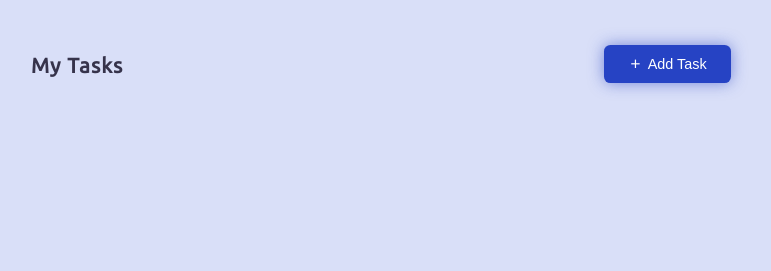
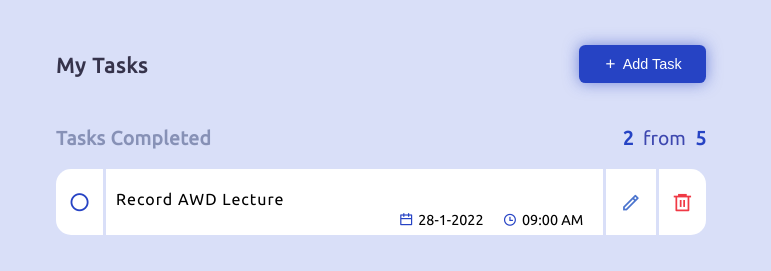
Before and after one commit to karamzomlot/ToDoApp-Karam, a plain HTML site: page index.html in a window 1280 px wide. Shown: the part 104-375 px from the top of the page, without its empty margins (259-1030 px from the left). Drawn offline with Linux system fonts and the light colour scheme.

Commit message:
Finish Results (View) Section & Single Task with Done button js just

```diff
--- a/css/style.css
+++ b/css/style.css
@@ -57,7 +57,7 @@ button, .btn{
 --------------------------------------------------------------------*/
 .page-header{
     width: 100%;
-    max-width: 700px;
+    max-width: 650px;
     margin: auto;
     margin-bottom: 3rem;
     text-align: center;
@@ -76,7 +76,7 @@ button, .btn{
 
 .page-main{
     width: 100%;
-    max-width: 700px;
+    max-width: 650px;
     margin: auto;
 }
 
@@ -156,6 +156,7 @@ button, .btn{
     height:0;
     overflow:hidden;
     transition:height .5s ease-out;
+    margin-bottom: 1.5rem;
 }
 
 .add-sec .add-form.open-form{
@@ -215,3 +216,148 @@ button, .btn{
 .add-sec .add-form .save-btn .icon{
     margin-right: 5px;
 }
+
+/* -----------------------------------------------------------------
+    Style View Section
+--------------------------------------------------------------------*/
+.view-sec .tasks-info{
+    display: flex;
+    justify-content: space-between;
+    align-items: center;
+    margin-bottom: 1.2rem;
+}
+
+.tasks-info .sec-title{
+    color: #8791b6;
+    letter-spacing: .5px;
+    font-size: 1.2rem;
+}
+
+.tasks-info .nums{
+    font-size: 1.2rem;
+    color: var(--ButtonColor);
+    font-weight: bold;
+}
+
+.tasks-info .nums .from{
+    display: inline-block;
+    margin: 0 5px;
+    font-weight: 500;
+    color: var(--HeadingColor);
+}
+
+
+/* -----------------------------------------------------------------
+    Style Tasks List Section
+--------------------------------------------------------------------*/
+.view-sec .tasks-list{
+    list-style-type: none;
+}
+
+.tasks-list .single-task{
+    display: flex;
+    background-color: #FFF;
+    border-radius: 15px;
+    overflow: hidden;
+    margin: 10px 0;
+    transition: background-color .5s ease, opacity .7s ease;
+}
+
+.single-task.done-task {
+    opacity: .4;
+}
+
+.tasks-list .single-task .done-btn {
+    flex-basis: 8%;
+    min-width: 50px;
+    display: flex;
+    justify-content: center;
+    align-items: center;
+    border: none;
+    outline: none;
+    background: none;
+    border-right: 3px solid #D9DFF8;
+    font-size: 1.35rem;
+    cursor: pointer;
+    color: #2643C4;
+    padding: 7px;
+    transition: color .5s ease, border-right .5s ease;
+}
+
+.single-task .not-done-icon {
+    display: block;
+}
+
+.single-task .done-icon {
+    display: none;
+}
+
+.single-task.done-task .not-done-icon {
+    display: none;
+}
+
+.single-task.done-task .done-icon {
+    display: block;
+}
+
+.tasks-list .single-task .task-details {
+    flex-basis: 85%;
+    padding: 1.3rem 10px 7px;
+    border-right: 3px solid #D9DFF8;
+}
+
+.single-task .task-details .task-name {
+    letter-spacing: 1px;
+    margin-bottom: 0.3rem;
+    transition: border-right .5s ease;
+}
+
+.single-task.done-task .task-details .task-name {
+    text-decoration: line-through;
+}
+
+.single-task .task-details .day-time{
+    display: flex;
+    justify-content: flex-end;
+    align-items: center;
+    font-size: .9rem;
+}
+
+.single-task .task-details .day-time .day,
+.single-task .task-details .day-time .time{
+    display: flex;
+    justify-content: center;
+    align-items: center;
+}
+
+.single-task .task-details .day-time .day{
+    margin-right: 0.6rem;
+}
+
+.single-task .task-details .day-time .icon{
+    color: var(--ButtonColor);
+    display: inline-block;
+    margin-right: 0.3rem;
+}
+
+.tasks-list .single-task .edit-btn,
+.tasks-list .single-task .trash-btn {
+    flex-basis: 7%;
+    min-width: 50px;
+    display: flex;
+    justify-content: center;
+    align-items: center;
+    border: none;
+    outline: none;
+    background: none;
+    color: #4b74ce;
+    font-size: 1.3rem;
+    cursor: pointer;
+    padding: 7px;
+    transition: color .5s ease;
+}
+
+.tasks-list .single-task .trash-btn {
+    border-left: 3px solid #D9DFF8;
+    color: #f03945;
+}
--- a/index.html
+++ b/index.html
@@ -66,7 +66,47 @@
             </section>
             <!-- End Add Tasks Section -->
 
+            <!-- Start View Section -->
+            <section class="view-sec">
+                <!-- Tasks info -->
+                <div class="tasks-info">
+                    <h4 class="sec-title">Tasks Completed</h4>
+                    <p class="nums"><span class="value completed">2</span> <span class="from">from</span> <span class="value all-tasks">5</span></p>
+                </div>
 
+                <!-- Tasks List -->
+                <ul class="tasks-list">
+                    <li class="single-task">
+                        <!-- Done Button -->
+                        <button class="done-btn">
+                            <span class="not-done-icon ri-checkbox-blank-circle-line"></span>
+                            <span class="done-icon ri-checkbox-circle-line"></span>
+                        </button>
+                        <!-- Tasks Details -->
+                        <div class="task-details">
+                            <p class="task-name">Record AWD Lecture</p>
+                            <div class="day-time">
+                                <p class="day">
+                                    <span class="ri-calendar-line icon"></span>
+                                    <span class="value day">28-1-2022</span>
+                                </p>
+                                <p class="time">
+                                    <span class="ri-time-line icon"></span>
+                                    <span class="value day">09:00 AM</span>
+                                </p>
+                            </div>
+                        </div>
+                        <!-- Edit & Delete Button -->
+                        <button class="edit-btn">
+                            <span class="trash-icon ri-pencil-line"></span>
+                        </button>
+                        <button class="trash-btn">
+                            <span class="trash-icon ri-delete-bin-6-line"></span>
+                        </button>
+                    </li>
+                </ul>
+            </section>
+            <!-- End View Section -->
         </main>
         <!-- End Page Main -->
     </div>
--- a/js/main.js
+++ b/js/main.js
@@ -26,3 +26,15 @@ let getData = (e) => {
 }
 
 saveBtn.addEventListener('click', getData);
+
+
+// Done Task
+let singleTask = document.querySelector('.tasks-list .single-task');
+let doneTaskBtn = document.querySelector('.single-task .done-btn');
+
+let doneTask = () => {
+    singleTask.classList.toggle('done-task');
+}
+
+
+doneTaskBtn.addEventListener('click', doneTask)
```
